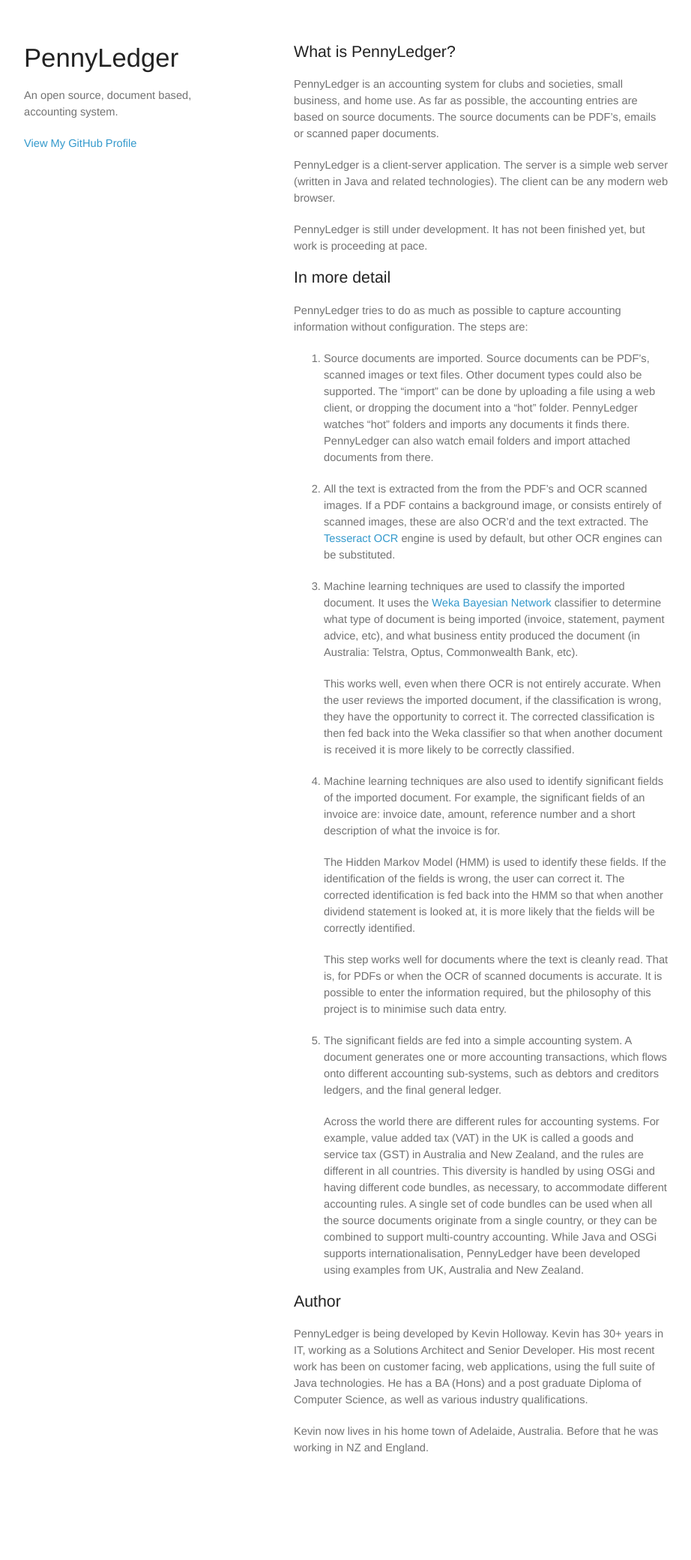
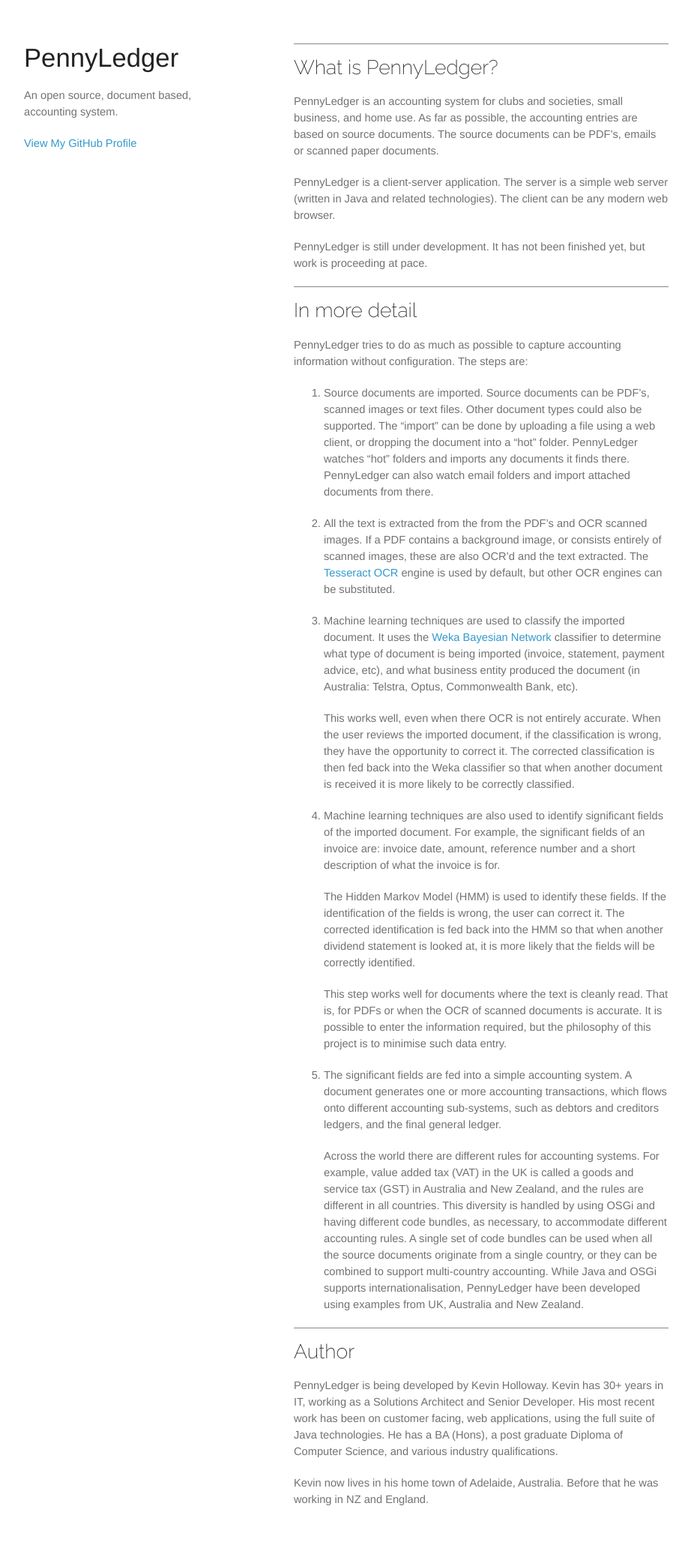
Before and after one commit to kevinau/kevinau.github.io, a Jekyll site: the page built from index.md, in a window 1280 px wide. Shown: the whole page at 75% size, without its empty margins (178-1100 px from the left). Built offline with Jekyll 4.4.1, drawn with Linux system fonts in a browser that asks for light colours; before the commit the page ends 2012 px from its top, so only the background shows below that.

```diff
--- a/_layouts/default.html
+++ b/_layouts/default.html
@@ -5,8 +5,8 @@
     <meta http-equiv="X-UA-Compatible" content="chrome=1">
     <title>PennyLedger</title>
 
-    <link rel="stylesheet" href="stylesheets/styles.css">
-    <link rel="stylesheet" href="stylesheets/github-light.css">
+    <link rel="stylesheet" href="/stylesheets/styles.css">
+    <link rel="stylesheet" href="/stylesheets/github-light.css">
     <meta name="viewport" content="width=device-width">
     <!--[if lt IE 9]>
     <script src="//html5shiv.googlecode.com/svn/trunk/html5.js"></script>
--- a/index.md
+++ b/index.md
@@ -43,6 +43,6 @@ While Java and OSGi supports internationalisation, PennyLedger have been develop
 Author
 ======
 
-PennyLedger is being developed by Kevin Holloway.  Kevin has 30+ years in IT, working as a Solutions Architect and Senior Developer.  His most recent work has been on customer facing, web applications, using the full suite of Java technologies.  He has a BA (Hons) and a post graduate Diploma of Computer Science, as well as various industry qualifications.
+PennyLedger is being developed by Kevin Holloway.  Kevin has 30+ years in IT, working as a Solutions Architect and Senior Developer.  His most recent work has been on customer facing, web applications, using the full suite of Java technologies.  He has a BA (Hons), a post graduate Diploma of Computer Science, and various industry qualifications.
 
 Kevin now lives in his home town of Adelaide, Australia.  Before that he was working in NZ and England.
--- a/stylesheets/styles.css
+++ b/stylesheets/styles.css
@@ -1,3 +1,5 @@
+@import url('https://fonts.googleapis.com/css?family=Raleway:200,300');
+
 body {
   background-color: #fff;
   padding:50px;
@@ -25,11 +27,18 @@ header h1 {
 }
 
 section h1 {
-  font-size:16pt;
+	font-family: 'Raleway', sans-serif;
+	font-weight: 200;
+  font-size:20pt;
+  border-top:1px solid #888888;
+  padding-top:0.6em;
 }
 
 section h2 {
-  color:#393939;
+	font-family: 'Raleway', sans-serif;
+	font-weight: 300;
+	font-size:16pt;
+  xxxcolor:#393939;
 }
 
 section h3,
```
Also changed, not shown: documentation/labels.md (added, +75 -0 lines), documentation/optional.md (+11 -4 lines).
